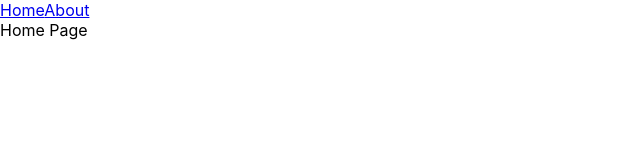
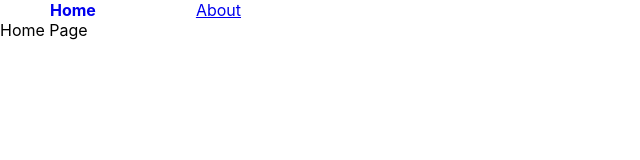
Before and after one commit to Adeena-Faizzad/react-tutorial-for-afghans, a React (Create React App) app: page / in a window 1280 px wide. Shown: the top 160 px of the page, without its empty margins (0-640 px from the left). Built offline with nearby package versions, Linux system fonts and the light colour scheme.

Commit message:
NavLink
Showing active link via NavLink

```diff
--- a/src/Components/RoutingFiles/Navbar.js
+++ b/src/Components/RoutingFiles/Navbar.js
@@ -1,12 +1,12 @@
 import React from 'react'
-import { Link } from 'react-router-dom'
+import { NavLink } from 'react-router-dom'
 
 function Navbar() {
   return (
-    <div>
-        <Link to='/'>Home</Link>
-        <Link to='/about'>About</Link>
-    </div>
+    <nav>
+        <NavLink to='/'>Home</NavLink>
+        <NavLink to='/about'>About</NavLink>
+    </nav>
   )
 }
 
--- a/src/index.css
+++ b/src/index.css
@@ -11,3 +11,11 @@ code {
   font-family: source-code-pro, Menlo, Monaco, Consolas, 'Courier New',
     monospace;
 }
+nav a.active{
+  text-decoration: none;
+  font-weight: bold;
+}
+a{
+  margin-left: 50px;
+  margin-right: 50px;
+}
```
Also changed, not shown: 1 other file (tests, documents, lock files or other folders).
